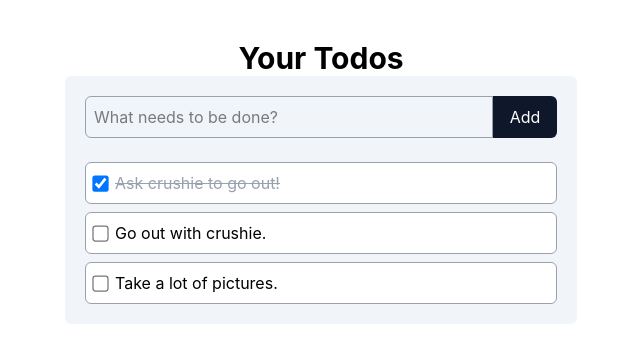
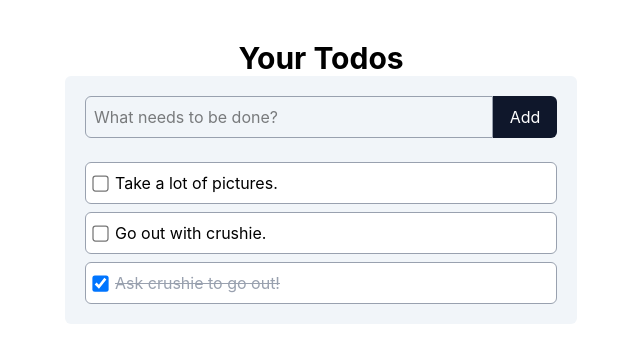
Before and after one commit to maronworks/react-begginer, a React (Vite) app: page / in a window 1280 px wide. Shown: the top 362 px of the page, without its empty margins (319-959 px from the left). Built offline with nearby package versions, Linux system fonts and the light colour scheme.

Commit message:
created TodoList component, however delete callback is not yet implemented

```diff
--- a/src/App.tsx
+++ b/src/App.tsx
@@ -1,6 +1,6 @@
 import { useState } from "react"
 import AddTodoForm from "./components/AddTodoForm"
-import TodoItem from "./components/TodoItem"
+import TodoList from "./components/TodoList"
 import { dummyData } from "./data/todos"
 
 function App() {
@@ -33,14 +33,10 @@ function App() {
 				<AddTodoForm
 					onSubmit={addTodo}
 				/>
-				<div className="space-y-2">
-					{todos.map(todo => (
-						<TodoItem
-							key={todo.id}
-							todo={todo}
-							onCompletedChange={setTodoCompleted}
-						/>
-					))}</div>
+				<TodoList
+					todos={todos}
+					onCompleteChange={setTodoCompleted}
+				/>
 			</div>
 		</main>
 	)
--- /dev/null
+++ b/src/components/TodoList.tsx
@@ -0,0 +1,35 @@
+import type { Todo } from "../types/Todo"
+import TodoItem from "./TodoItem"
+
+interface TodoListProps {
+	todos: Todo[]
+	onCompleteChange: (id: number, completed: boolean) => void
+	onDelete: (id: number) => void
+}
+
+function TodoList({
+	todos,
+	onCompleteChange,
+	onDelete
+}: TodoListProps) {
+
+	const todoSorted = todos.sort((a, b) => {
+		if (a.completed === b.completed) {
+			return b.id - a.id
+		}
+		return a.completed ? 1 : -1
+	})
+
+	return (
+		<div className="space-y-2">
+			{todoSorted.map(todo => (
+				<TodoItem
+					key={todo.id}
+					todo={todo}
+					onCompletedChange={onCompleteChange}
+				/>
+			))}
+		</div>
+	)
+}
+export default TodoList
```
